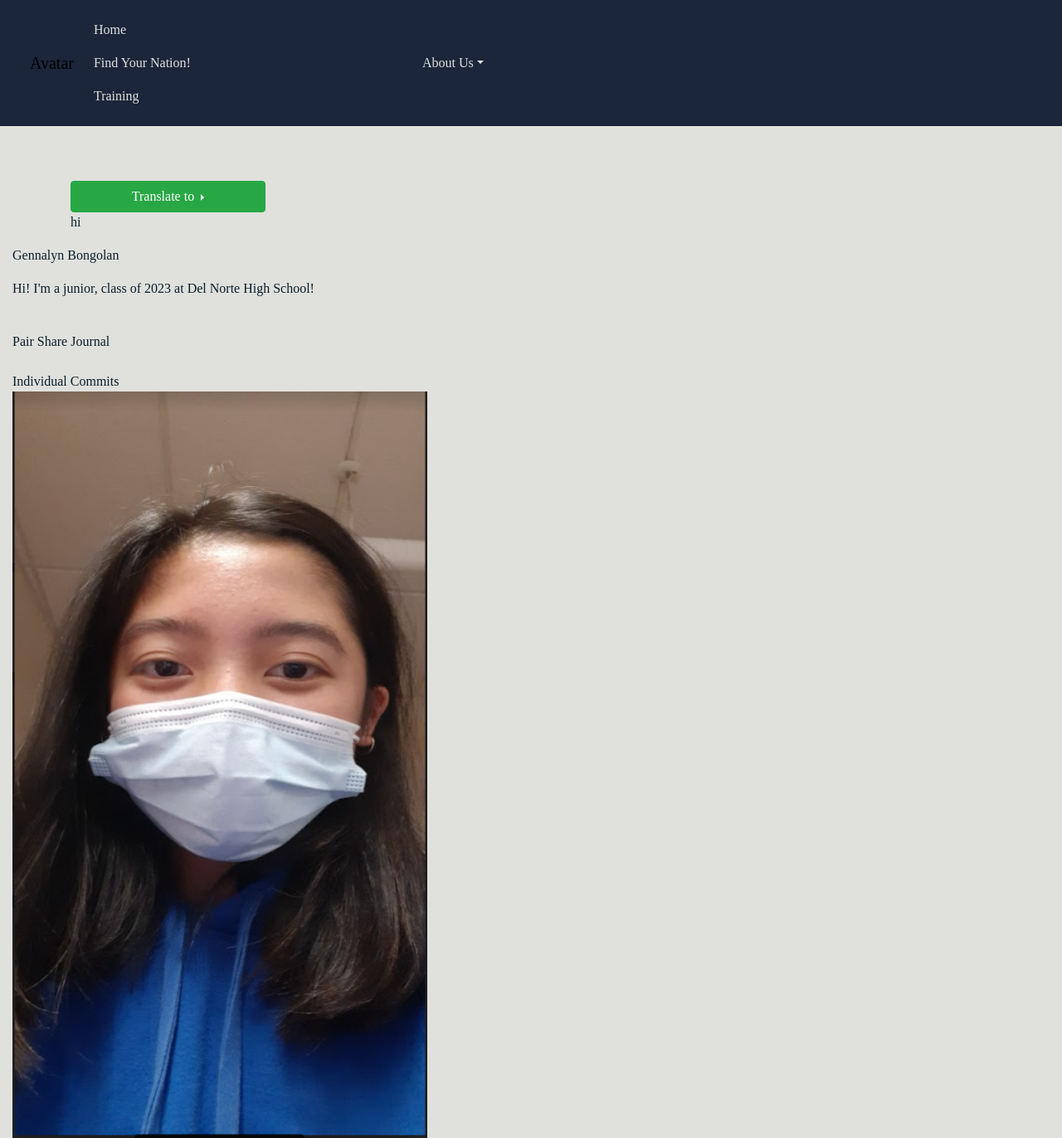
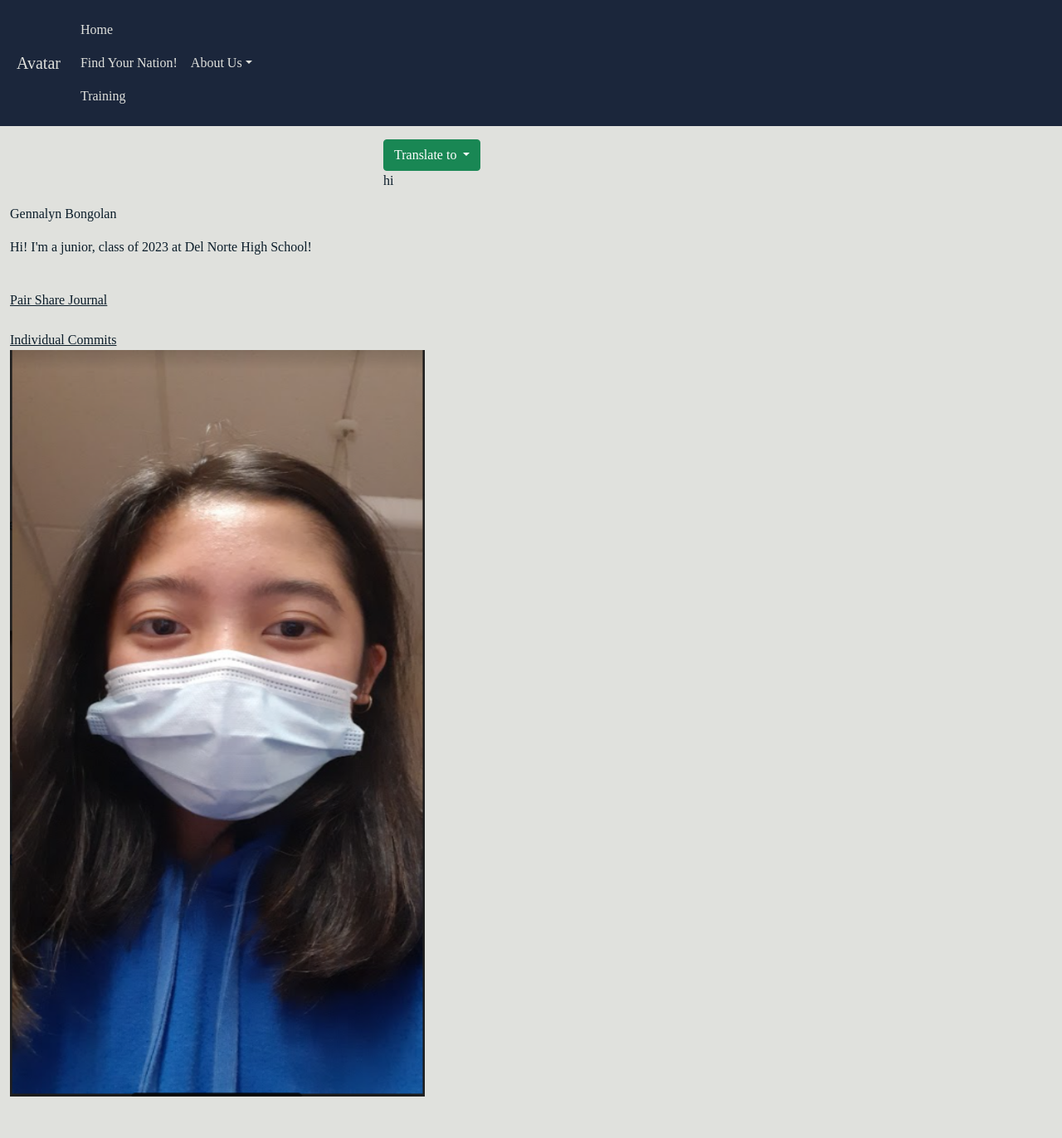
Before and after one commit to sanvi1855544/p3-avatar, a Flask app: page /Gennalyn/ in a window 1280 px wide. Shown: the whole page at 83% size. After the commit the page ends 1322 px from the top, so only its background shows below. Run offline with Flask 2, Linux system fonts and the light colour scheme; some libraries are stand-ins or nearby versions.

Commit message:
gennalyn api update

```diff
--- a/templates/Gennalyn.html
+++ b/templates/Gennalyn.html
@@ -10,7 +10,6 @@
 
     <head>
         <title>Web Form With Language Translation</title>
-        <link rel="stylesheet" href="https://stackpath.bootstrapcdn.com/bootstrap/4.4.1/css/bootstrap.min.css" integrity="sha384-Vkoo8x4CGsO3+Hhxv8T/Q5PaXtkKtu6ug5TOeNV6gBiFeWPGFN9MuhOf23Q9Ifjh" crossorigin="anonymous">
         <script src="https://code.jquery.com/jquery-3.4.1.slim.min.js" integrity="sha384-J6qa4849blE2+poT4WnyKhv5vZF5SrPo0iEjwBvKU7imGFAV0wwj1yYfoRSJoZ+n" crossorigin="anonymous"></script>
         <script src="https://cdn.jsdelivr.net/npm/popper.js@1.16.0/dist/umd/popper.min.js" integrity="sha384-Q6E9RHvbIyZFJoft+2mJbHaEWldlvI9IOYy5n3zV9zzTtmI3UksdQRVvoxMfooAo" crossorigin="anonymous"></script>
         <script src="https://stackpath.bootstrapcdn.com/bootstrap/4.4.1/js/bootstrap.min.js" integrity="sha384-wfSDF2E50Y2D1uUdj0O3uMBJnjuUD4Ih7YwaYd1iqfktj0Uod8GCExl3Og8ifwB6" crossorigin="anonymous"></script>
@@ -18,89 +17,7 @@
                 src="https://code.jquery.com/jquery-3.4.1.min.js"
                 integrity="sha256-CSXorXvZcTkaix6Yvo6HppcZGetbYMGWSFlBw8HfCJo="
                 crossorigin="anonymous"></script>
-        <style type="text/css">
-            body {
-                background-color: #2ecc71;
-                font-family: source-sans-pro, sans-serif;
-            }
-            h1 {
-                margin-left: auto;
-                margin-top: 50px;
-                text-align: center;
-                font-weight: 100;
-                font-size: 2.8em;
-                color: #ffffff;
-            }
-            div {
-                width: 500px;
-                margin: auto;
-            }
-            .formStyle {
-                background-color: #2ecc71;
-                padding: 20px;
-                width: 400px;
-                margin-bottom: 20px;
-                border-bottom-width: 1px;
-                border-bottom-style: solid;
-                border-bottom-color: #ecf0f1;
-                border-top-style: none;
-                border-right-style: none;
-                border-left-style: none;
-                font-size: 1em;
-                font-weight: 100;
-                color: #ffffff;
-            }
-            .formButton {
-                float: right;
-                background-color:#ffffff;
-                display:inline-block;
-                color:#2ecc71;
-                font-size:28px;
-                font-weight: 500;
-                padding:6px 24px;
-                margin-top: 15px;
-                margin-right: 60px;
-                text-decoration:none;
-            }
-            .formButton:hover {
-                background-color: #27ae60;
-                color:#ffffff;
-            }
-            .formButton:active {
-                position:relative;
-                top:3px;
-            }
-            .translate {
-                margin-left: auto;
-                margin-top: 50px;
-                text-align: center;
-                font-weight: 100;
-                font-size: 2.8em;
-                width:50%;
 
-            }
-            .translate-option {
-                width:50%;
-
-            }
-            /*To remove the outline that appears on clicking the input textbox*/
-            input:focus {
-                outline: none;
-            }
-            /* To format the placeholder text color */
-            ::-webkit-input-placeholder {
-                color: #ecf0f1;
-            }
-            :-moz-placeholder { /* Firefox 18- */
-                color: #ecf0f1;
-            }
-            ::-moz-placeholder {  /* Firefox 19+ */
-                color: #ecf0f1;
-            }
-            :-ms-input-placeholder {
-                color: #ecf0f1;
-            }
-        </style>
 
         <script type="text/javascript">
 
@@ -168,7 +85,7 @@
                     </button>
                     <div class="dropdown-menu translate-option">
                         <a class="dropdown-item" href="#" tolang="en">English (default)</a>
-                        <a class="dropdown-item" href="#" tolang="es">Spanish</a>
+                        <a class="dropdown-item" href="#" tolang="ja">Japanese</a>
 
                     </div>
                 </div>
```
